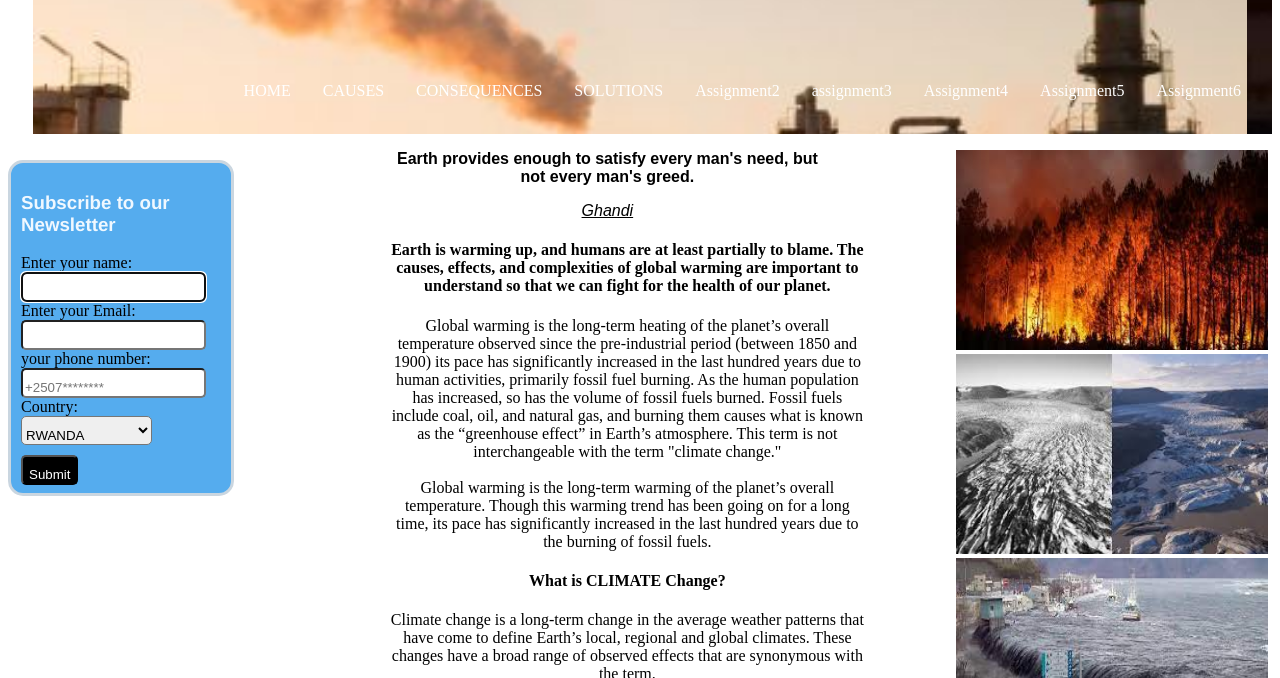
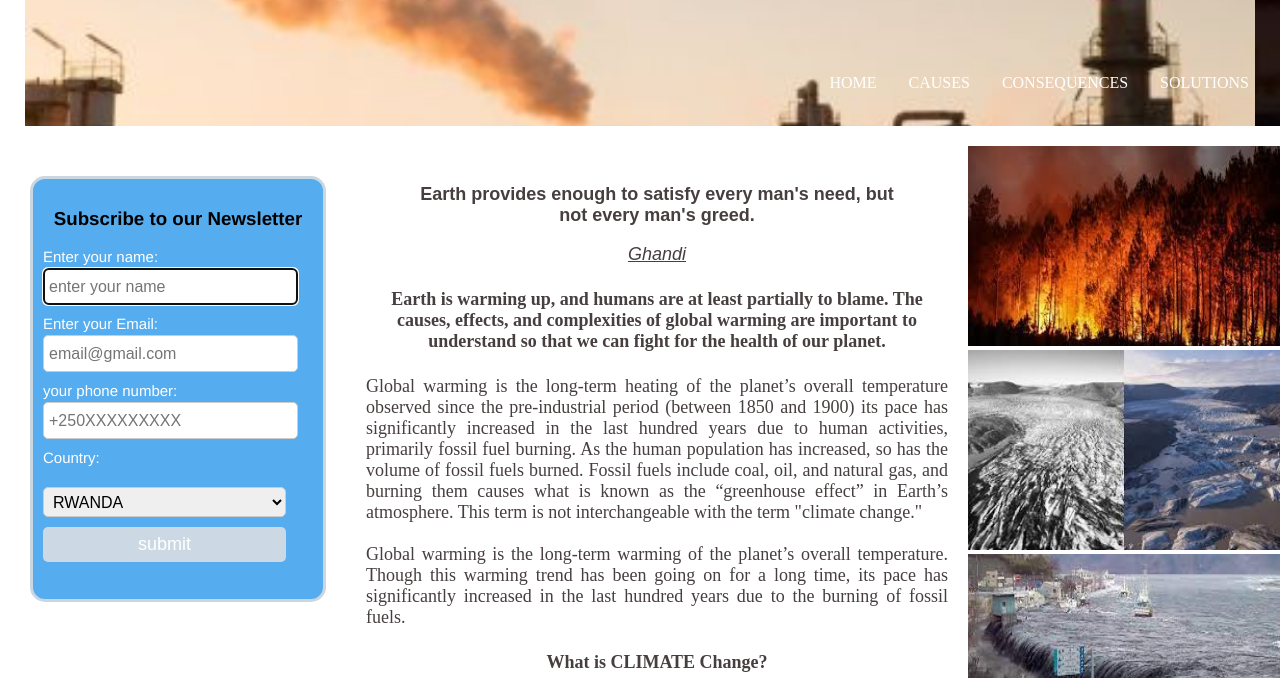
Before and after one commit to Aicha-code/GlobalWarminAwareness_website, a plain HTML site: page index.html in a window 1280 px wide. Shown: the part 274-952 px from the top of the page. Drawn offline with Linux system fonts and the light colour scheme.

Commit message:
index file/home page

```diff
--- a/index.html
+++ b/index.html
@@ -4,10 +4,15 @@
         <title>homepage</title>
         <meta charset="utf-8">
         <meta name="keywords" content="globalwarming,climate-change,earth weather,environment,ecology">
-        <meta name="viewport" content="">
+        <meta name="viewport" content="width=device-width, initial-scale=1.0">
         <link rel="stylesheet" href="https://cdnjs.cloudflare.com/ajax/libs/font-awesome/4.7.0/css/font-awesome.min.css">
         <link rel="icon" href="greenearth.png">
         <style>
+body{
+    margin: 0;
+    padding: 0;
+
+}
 .header{
     position: relative;
 
@@ -77,14 +82,20 @@
             background-color: #55ACEE;
             border: 3px solid rgb(202, 214, 224);
             border-radius: 15px;
-            width: 200px;
-            height: 310px;
+            width: 270px;
+            height: 400px;
             margin-top: 10px;
             padding: 10px;
+            position: relative;
+            margin-left: 10px;
+            display: flex;
+            flex-direction: column;
+            margin-bottom: 10px;
         }
         h3{
-            color: aliceblue;
+            color: black;
             font-family: 'Franklin Gothic Medium', 'Arial Narrow', Arial, sans-serif;
+            text-align: center;
         }
         input{
             padding-top: 10px;
@@ -94,32 +105,82 @@
             padding-top: 10px;
             border-radius: 5px;
         }
-        .submit{
-            margin-top: 10px;
-            text-align: center;
-            background-color: black;
+
+
+        .newsletter label{
             color: white;
+            font-family: 'Franklin Gothic Medium', 'Arial Narrow', Arial, sans-serif;
+            font-size: 15px;
+            display: flex;
+            flex-direction: column;
+            margin-bottom: 3px;
+
         }
-        .centercontent{
-        width: 68%;
-        text-align: center;
+        .newsletter input, select{
+            width: 90%;
+            height: 25px;
+            margin-right: auto;
+            margin-left: auto;
+            font-size: 16px;
+            padding: 5px;
+            margin-bottom: 10px;
+            border-radius: 5px;
+            border: 1px solid #ccc;
+        }
+        .newsletter select{
+            width: 90%;
+            height: 30px;
+            padding: 5px;
+            margin-bottom: 10px;
+            border-radius: 5px;
+            border: 1px solid #ccc;
+        }
+        .newsletter input[type="submit"]{
+            width: 90%;
+            height: 35px;
+            font-size: 18px;
+            background-color: #ccd9e4;
+            color: white;
+            border: none;
+            cursor: pointer;
+        }
 
-      }
+
       blockquote{
         font-family: fantasy;
       }
-
+      .explanations{
+        text-align: justify;
+        font-size: 18px;
+        color: rgb(71, 63, 63);
+        margin-top: 20px;
+      }
       cite{
         text-decoration: underline;
       }
+      h4{
+        text-align: center;
+      }
       .content{
-        height: 660px;
+        height: 700px;
+        display: flex;
+        flex-direction: row;
+        margin-top: 20px;
 
+      }
+       .centercontent{
+        width: 50%;
+        text-align: center;
+        margin-right: auto;
+        margin-left: auto;
+        padding: 20px;
+        font-size: 18px;
+        color: rgb(71, 63, 63);
       }
      .rightcontent{
         width: 25%;
         display: block;
-        float: right;
+        text-align: right;
      }
      img{
         width: 312px;
@@ -129,9 +190,10 @@
         text-align: center;
       }
      .leftcontent{
-        width: 30%;
+        width: 25%;
         height: 520px;
-        float: left;
+        padding: 20px;
+        margin-left: 0rem;
      }
       .footer{
         background-color: rgb(106, 146, 106);
@@ -178,7 +240,7 @@
 }
         </style>
     </head>
-    <body onload="alert('Welcome');">
+    <body>
     <div class="header">
         <div class="slideshow-container">
             <div class="slide">
@@ -197,35 +259,31 @@
         <h1 id="firstheading">GLOBAL WARMING</h1>
     <div class="navbarone">
         <ul class="firstli">
-           <li class="eux"><a href="new.html">Assignment6</a></li>
+           <!-- <li class="eux"><a href="new.html">Assignment6</a></li>
             <li class="eux"><a href="assignment5_Aicha.html">Assignment5</a></li>
             <li class="eux"><a href="assignment4.html">Assignment4</a></li>
             <li class="eux"><a href="assignment3.html">assignment3</a></li>
-            <li class="eux"><a href="ASSIGMENT2.aicha.HTML">Assignment2</a></li>
+            <li class="eux"><a href="ASSIGMENT2.aicha.HTML">Assignment2</a></li> -->
             <li class="eux"><a class="navbar" href="solutions.html">SOLUTIONS</a></li>
             <li class="eux"><a class="navbar" href="consequences.html">CONSEQUENCES</a></li>
             <li class="eux"><a class="navbar" href="causes.html">CAUSES</a></li>
-            <li class="eux"><a class="navbar" href="HOME.html">HOME</a></li>
+            <li class="eux"><a class="navbar" href="index.html">HOME</a></li>
 
         </ul>
     </div>
     </div>
     <div class="content">
-        <section class="rightcontent">
-         <img src="fire.jfif">
-         <img src="fontedesglaces!.jfif">
-         <img src="tsunami.jfif">
-        </section>
+
         <section class="leftcontent">
 <div class="newsletter">
     <h3>Subscribe to our Newsletter</h3>
-    <form action="mailto:ug2321291@ines.ac.rw", method="post">
+    <form action="mailto:ug2321291@ines.ac.rw" method="post">
         <label>Enter your name:</label>
-        <input type="your name" value="" autofocus required>
+        <input type="your name" value="" autofocus placeholder="enter your name" required>
         <label>Enter your Email:</label>
-        <input type="your email" value="" autocomplete="" required>
+        <input type="your email" value="" autocomplete="" placeholder="email@gmail.com" required>
         <label>your phone number:</label>
-        <input type="tel",name="your phone number",value="", placeholder="+2507********", required>
+        <input type="tel"name="your phone number" value="" placeholder="+250XXXXXXXXX" required>
         <label>Country:</label><br>
         <select name="Country" required>
         <option>RWANDA</option>
@@ -236,7 +294,7 @@
         <option>CHAD</option>
         <option>SOUTH-SOUDAN</option>
         <option>else</option></select><br>
-        <input class="submit" type="submit",name="submit",value="", required>
+        <input class="submit" type="submit"name="submit" value="submit" required>
     </form>
 </div>
         </section>
@@ -252,6 +310,7 @@
                 </cite>
 
             </blockquote>
+            <div class="explanations">
             <h4>Earth is warming up, and humans are at least partially to blame.
                  The causes, effects, and complexities of global warming are
                   important
@@ -273,15 +332,19 @@
         temperature. Though this warming trend has been going on for a
         long time, its pace has significantly increased in the last hundred
          years due to the burning of fossil fuels.</p>
-         <div class="bottom">
-            <p>
-                <h4>What is CLIMATE Change?</h4>
-                Climate change is a long-term change in the average weather
-                   patterns that have come to define Earth’s local, regional and
-                   global climates. These changes have a broad range of observed
-                   effects that are synonymous with the term.</p>
+        <h4>What is CLIMATE Change?</h4>
+            <p> change is a long-term change in the average weather
+               patterns that have come to define Earth’s local, regional and
+               global climates. These changes have a broad range of observed
+               effects that are synonymous with the term.</p>
          </div>
 
+        </section>
+
+        <section class="rightcontent">
+         <img src="fire.jfif">
+         <img src="fontedesglaces!.jfif">
+         <img src="tsunami.jfif">
         </section>
 
     </div>
```
